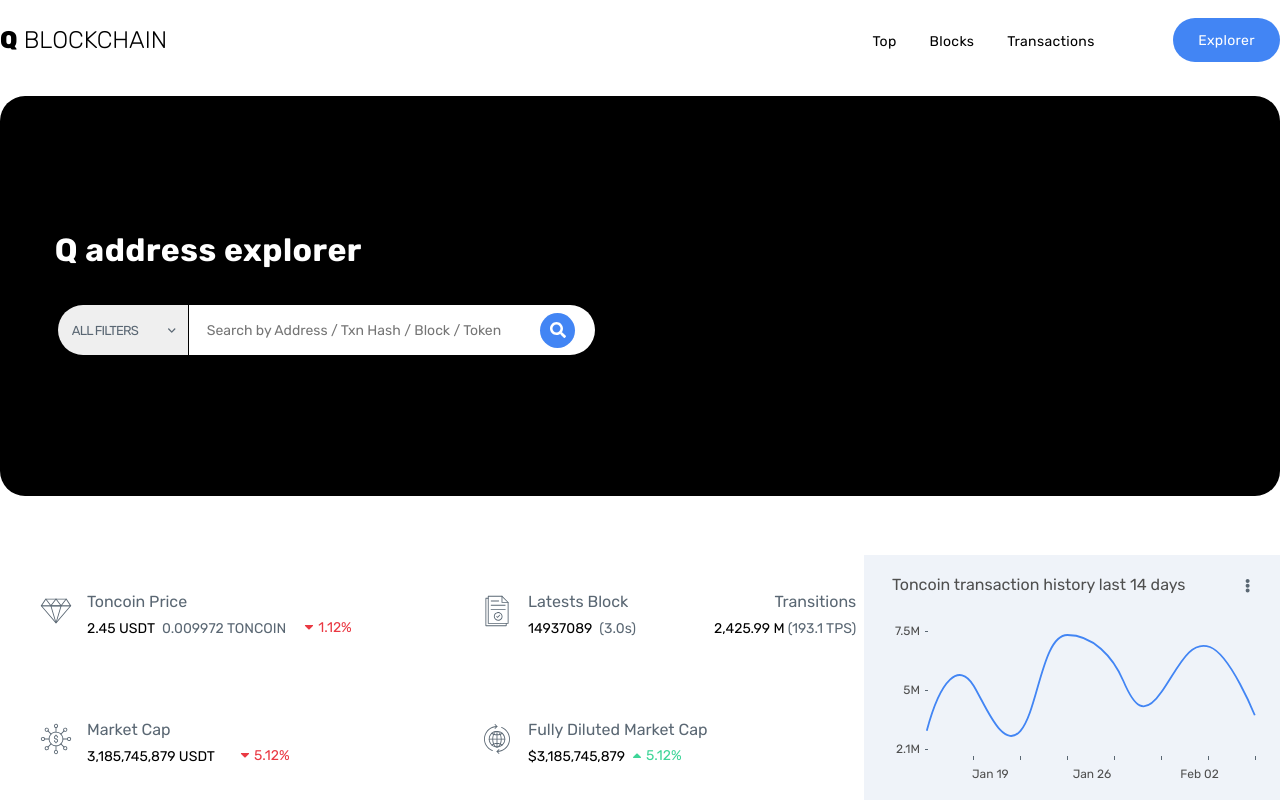
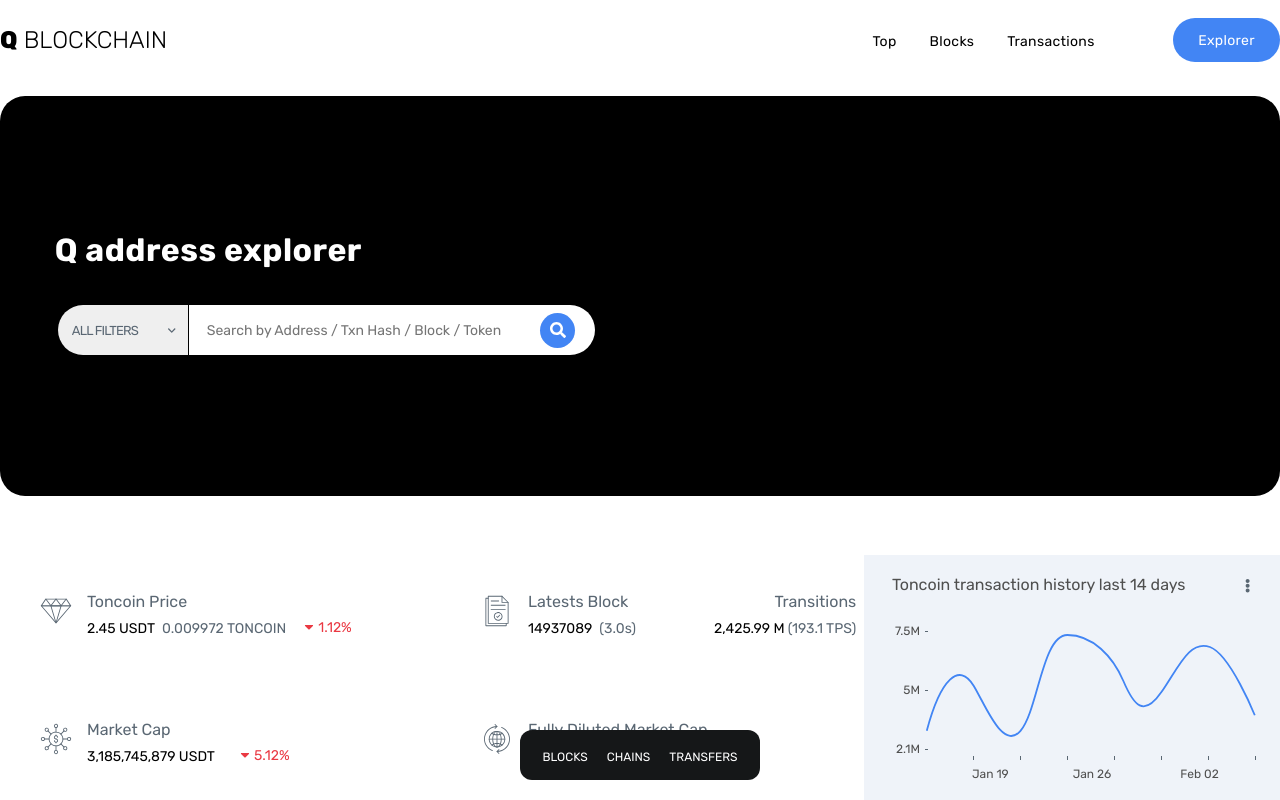
Before and after one commit to YeYoJskw/TON, a React (Vite) app: page /home in a window 1280 px wide. Shown: the top 800 px of the page. Built offline with nearby package versions, Linux system fonts and the light colour scheme.

Commit message:
add menu bottom

```diff
--- a/src/App.jsx
+++ b/src/App.jsx
@@ -9,6 +9,7 @@
 import './App.css'
 import Footer from './components/layout/Footer.jsx'
 import React from 'react'
+import MenuButtom from './components/MenuBottom.jsx'
 
 function App() {
   return (
@@ -23,6 +24,7 @@
         </Routes>
       </div>
       <Footer />
+      <MenuButtom />
     </Router>
   )
 }
--- /dev/null
+++ b/src/components/MenuBottom.css
@@ -0,0 +1,37 @@
+.menu-bottom {
+  display: flex;
+  justify-content: center;
+}
+
+.menu-content {
+  position: fixed;
+  bottom: 20px;
+  width: 240px;
+  height: 50px;
+  background-color: #151718;
+  border-radius: 12px;
+  display: flex;
+  justify-content: center;
+  align-items: end;
+  padding-bottom: 13px;
+  box-sizing: border-box;
+  gap: 5px;
+}
+
+.menu-bottom-link {
+  color: #fff;
+  font-size: 12px;
+  text-decoration: none;
+  align-items: center;
+}
+
+.menu-bottom-button {
+  border-radius: 6px;
+  padding: 2px 7px;
+  cursor: pointer;
+  transition: all 0.1s ease-in-out;
+}
+
+.menu-bottom-button:hover {
+  filter: blur(1px);
+}
--- /dev/null
+++ b/src/components/MenuBottom.jsx
@@ -0,0 +1,29 @@
+import React from 'react'
+import { Link } from 'react-router-dom'
+import './MenuBottom.css'
+
+const MenuBottom = () => {
+  return (
+    <div className="menu-bottom">
+      <div className="menu-content">
+        <div className="menu-bottom-button">
+          <Link to="/second" className="menu-bottom-link">
+            BLOCKS
+          </Link>
+        </div>
+        <div className="menu-bottom-button">
+          <Link to="/home" className="menu-bottom-link">
+            CHAINS
+          </Link>
+        </div>
+        <div className="menu-bottom-button">
+          <Link to="/home" className="menu-bottom-link">
+            TRANSFERS
+          </Link>
+        </div>
+      </div>
+    </div>
+  )
+}
+
+export default MenuBottom
```
